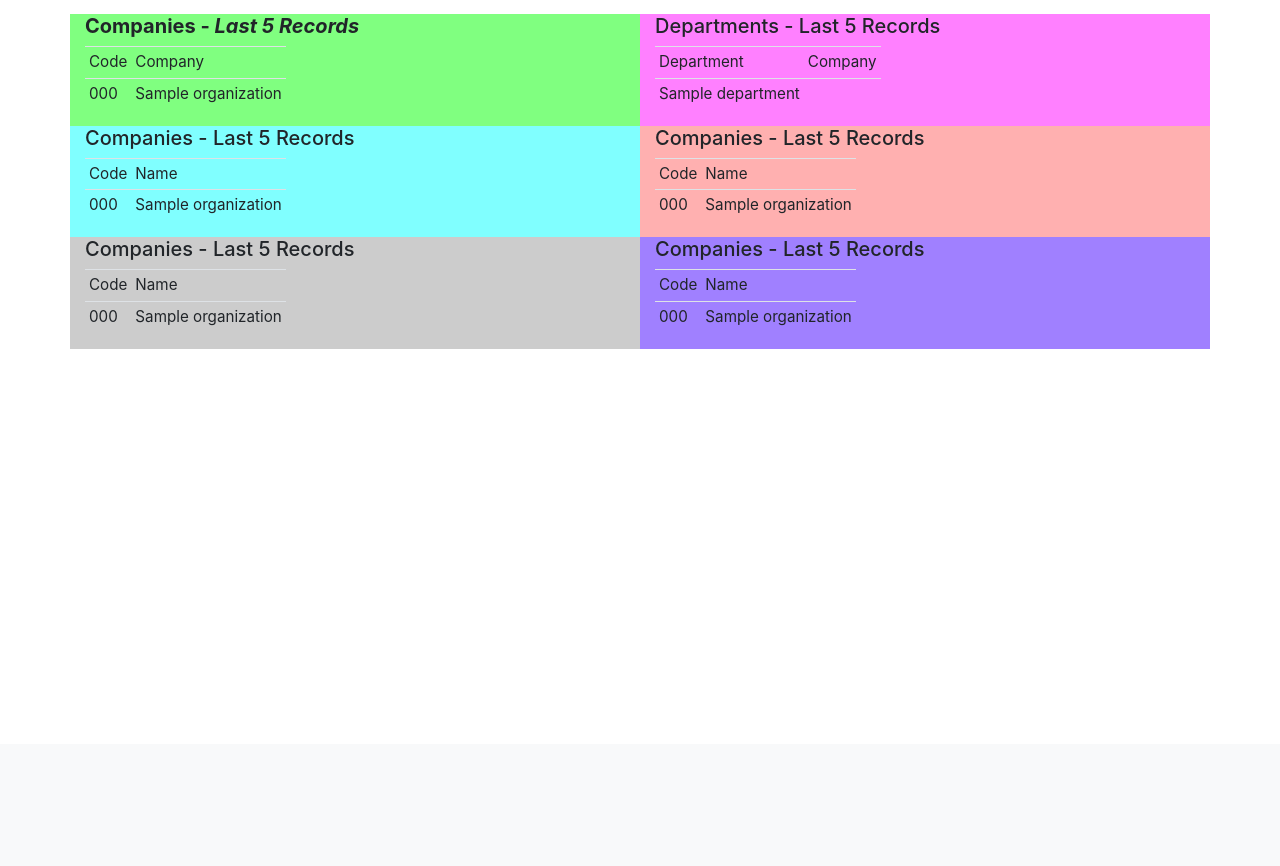
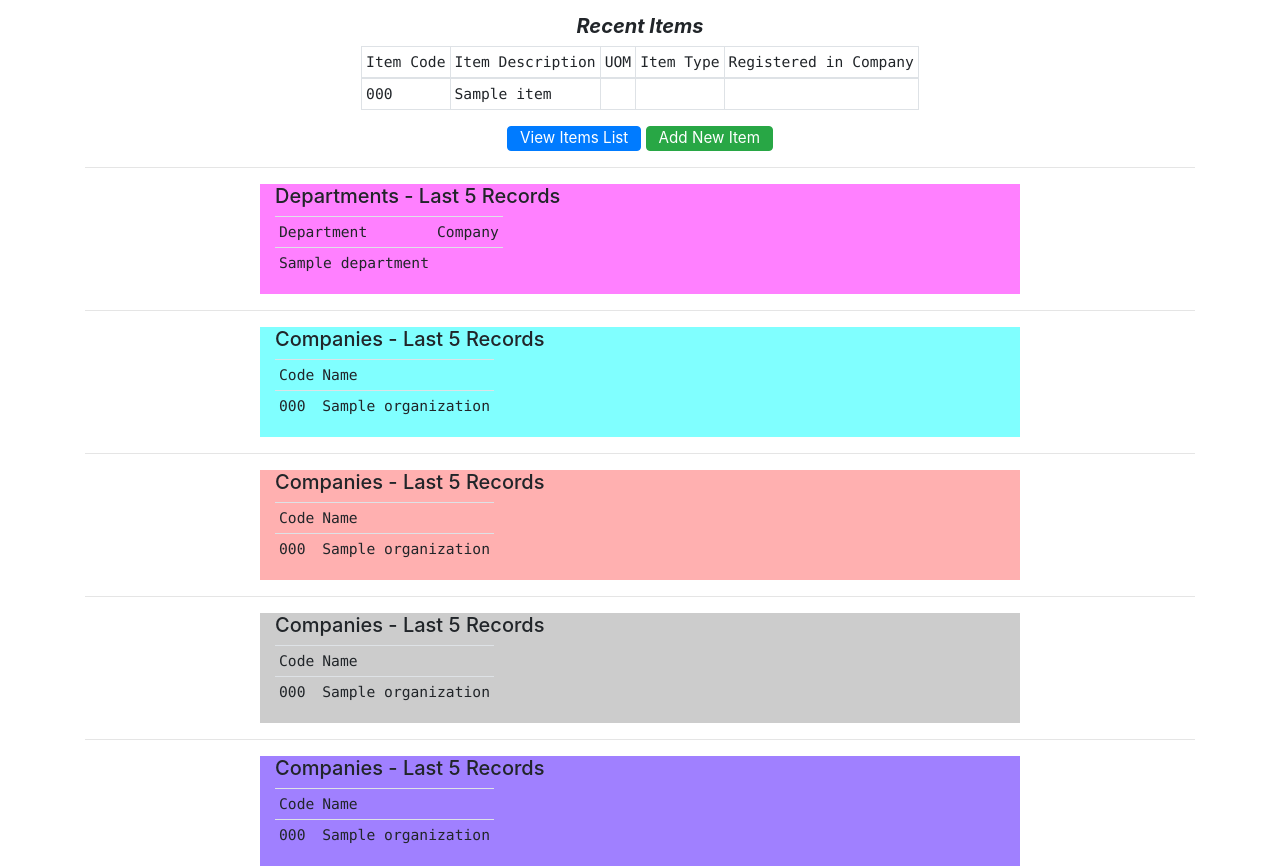
Before and after one commit to chanmiro/talaan, a Django app: page /masterlist/ in a window 1280 px wide. Shown: the part 56-922 px from the top of the page. Before the commit the page ends 405 px from the top, so only its background shows below. Run offline with Django 3.2, Linux system fonts and the light colour scheme; tables that the repository leaves empty hold one stand-in row (values such as "Sample post"); some libraries are stand-ins or nearby versions.

Commit message:
masterlist super minor update and using black for code formatting

```diff
--- a/talaan/masterlist/templates/masterlist/home.html
+++ b/talaan/masterlist/templates/masterlist/home.html
@@ -1,5 +1,4 @@
 {% extends 'base.html' %}
-
 {% block navigation %}
                     <li class="nav-item dropdown">
                         <a class="nav-link dropdown-toggle" id="navbarDropdownMenuLink"
@@ -18,28 +17,52 @@
 
 {% block content %}
     <div class="row row-no-gutters">
-        <div class="col-lg-6" style="background-color:#80ff80">
-            <h5><strong>Companies - <em>Last 5 Records</em></strong></h5>
-            <table class="table table-sm">
-                <thead>
+        <div class="col-lg-2" style="background-color:#FFFFFF"></div>
+        <div class="col-lg-8" align="center">
+            <h5><strong><em>Recent Items</em></strong></h5>
+            <table class="table table-sm table-bordered">
+                <thead align="center">
                     <tr>
-                        <td>Code</td>
-                        <td>Company</td>
+                        <td>Item Code</td>
+                        <td>Item Description</td>
+                        <td>UOM</td>
+                        <td>Item Type</td>
+                        <td>Registered in Company</td>
                     </tr>
                 </thead>
                 <tbody>
-                    {% for organization in organizations %}
+                    {% if items %}
+                        {% for item in items %}
                     <tr>
-                        <td>{{ organization.code }}</td>
-                        <td>{{ organization.name }}</td>
+                        <td>{{ item.code }}</td>
+                        <td>{{ item.name }}</td>
+                        <td>{{ item.uom }}</td>
+                        <td>{{ item.type }}</td>
+                        <td>
+                            {% for name in item.organization.all %}
+                            {{ name.code }};
+                            {% endfor %}
+                        </td>
                     </tr>
-                    {% endfor %}
+                        {% endfor %}
+                    {% else %}
+                    <tr>
+                        <td colspan="5">No Records Found</td>
+                    </tr>
+                    {% endif %}
                 </tbody>
             </table>
+            <button class="btn btn-primary">View Items List</button>
+            <button class="btn btn-success">Add New Item</button>
         </div>
-        <div class="col-lg-6" style="background-color:#ff80ff">
+        <div class="col-lg-2" style="background-color:#FFFFFF"></div>
+    </div>
+    <hr>
+    <div class="row row-no-gutters">
+        <div class="col-lg-2" style="background-color:#FFFFFF"></div>
+        <div class="col-lg-8" style="background-color:#ff80ff">
             <h5>Departments - Last 5 Records</h5>
-            <table class="table table-sm">
+            <table class="table table-sm" >
                 <thead>
                     <tr>
                         <td>Department</td>
@@ -56,9 +79,12 @@
                 </tbody>
             </table>
         </div>
+        <div class="col-lg-2" style="background-color:#FFFFFF"></div>
     </div>
+    <hr>
     <div class="row row-no-gutters">
-        <div class="col-lg-6" style="background-color:#80ffff">
+        <div class="col-lg-2" style="background-color:#FFFFFF"></div>
+        <div class="col-lg-8" style="background-color:#80ffff">
             <h5>Companies - Last 5 Records</h5>
             <table class="table table-sm">
                 <thead>
@@ -77,7 +103,12 @@
                 </tbody>
             </table>
         </div>
-        <div class="col-lg-6" style="background-color:#ffB0B0">
+        <div class="col-lg-2" style="background-color:#FFFFFF"></div>
+    </div>
+    <hr>
+    <div class="row row-no-gutters">
+        <div class="col-lg-2" style="background-color:#FFFFFF"></div>
+        <div class="col-lg-8" style="background-color:#ffB0B0">
             <h5>Companies - Last 5 Records</h5>
             <table class="table table-sm">
                 <thead>
@@ -96,9 +127,12 @@
                 </tbody>
             </table>
         </div>
+        <div class="col-lg-2" style="background-color:#FFFFFF"></div>
     </div>
+    <hr>
     <div class="row row-no-gutters">
-        <div class="col-lg-6" style="background-color:#cccccc">
+        <div class="col-lg-2" style="background-color:#FFFFFF"></div>
+        <div class="col-lg-8" style="background-color:#cccccc">
             <h5>Companies - Last 5 Records</h5>
             <table class="table table-sm">
                 <thead>
@@ -117,7 +151,12 @@
                 </tbody>
             </table>
         </div>
-        <div class="col-lg-6" style="background-color:#a080FF">
+        <div class="col-lg-2" style="background-color:#FFFFFF"></div>
+    </div>
+    <hr>
+    <div class="row row-no-gutters">
+        <div class="col-lg-2" style="background-color:#FFFFFF"></div>
+        <div class="col-lg-8" style="background-color:#a080FF">
             <h5>Companies - Last 5 Records</h5>
             <table class="table table-sm">
                 <thead>
@@ -136,7 +175,6 @@
                 </tbody>
             </table>
         </div>
+        <div class="col-lg-2" style="background-color:#FFFFFF"></div>
     </div>
-
-
 {% endblock %}
--- a/talaan/masterlist/views.py
+++ b/talaan/masterlist/views.py
@@ -3,15 +3,24 @@ from .models import Organization, Department, Employee, DocumentType, Item, Item
 
 # Create your views here.
 
+
 def home(request):
-    organizations = Organization.objects.all().order_by('-created')[:5]
-    departments = Department.objects.all().order_by('-created')[:5]
-    employees = Employee.objects.all().order_by('-created')[:5]
-    doc_types = DocumentType.objects.all().order_by('-created')[:5]
-    items = Item.objects.all().order_by('-created')[:5]
-    item_types = ItemType.objects.all().order_by('-created')[:5]
+    organizations = Organization.objects.all().order_by("-created")[:5]
+    departments = Department.objects.all().order_by("-created")[:5]
+    employees = Employee.objects.all().order_by("-created")[:5]
+    doc_types = DocumentType.objects.all().order_by("-created")[:5]
+    items = Item.objects.all().order_by("-created")[:5]
+    item_types = ItemType.objects.all().order_by("-created")[:5]
 
-    return render(request, 'masterlist/home.html', {'organizations': organizations, 'departments': departments,
-                                                    'employees': employees, 'doc_types': doc_types, 'items': items,
-                                                    'item_types': item_types}
+    return render(
+        request,
+        "masterlist/home.html",
+        {
+            "organizations": organizations,
+            "departments": departments,
+            "employees": employees,
+            "doc_types": doc_types,
+            "items": items,
+            "item_types": item_types,
+        },
     )
--- a/talaan/templates/base.html
+++ b/talaan/templates/base.html
@@ -37,6 +37,10 @@
         margin: auto;
         font-family: "Lucida Console", "monospace";
         font-size: 11pt;
+      }
+      .table-sm{
+        font-size: 11pt;
+        font-family: "Lucida Console", "monospace";
       }
     </style>
 
```
Also changed, not shown: talaan/masterlist/admin.py (+10 -1 lines), talaan/masterlist/models.py (+13 -7 lines), talaan/talaan/settings.py (+43 -49 lines), talaan/talaan/urls.py (+5 -5 lines).
